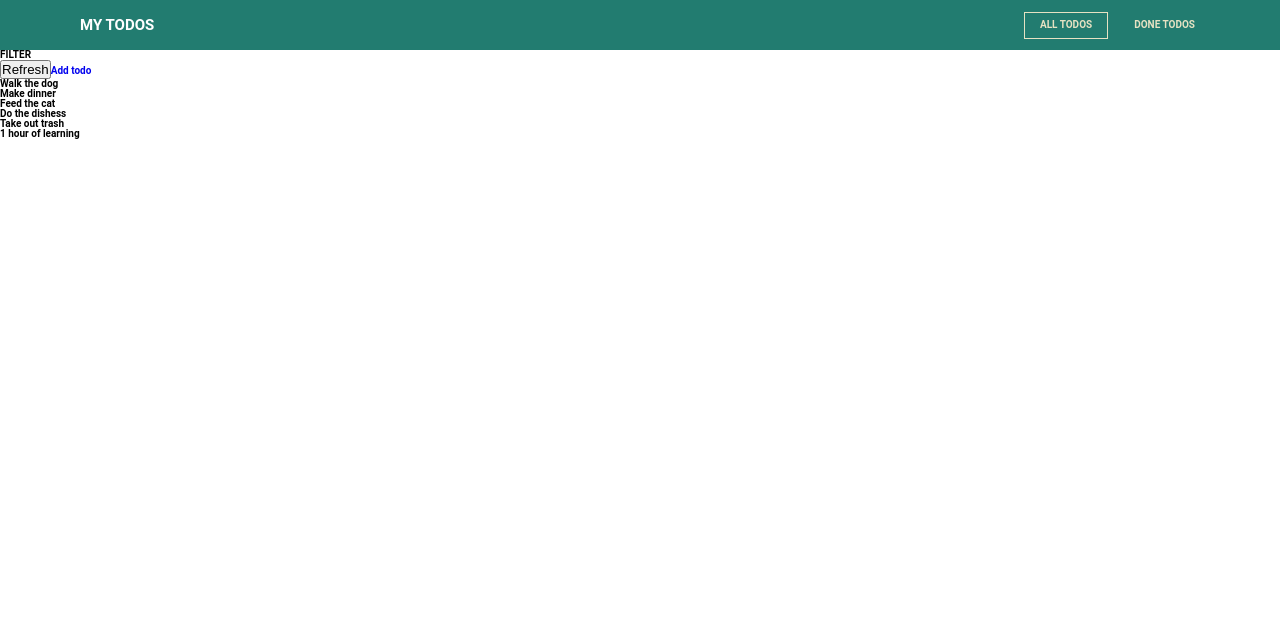
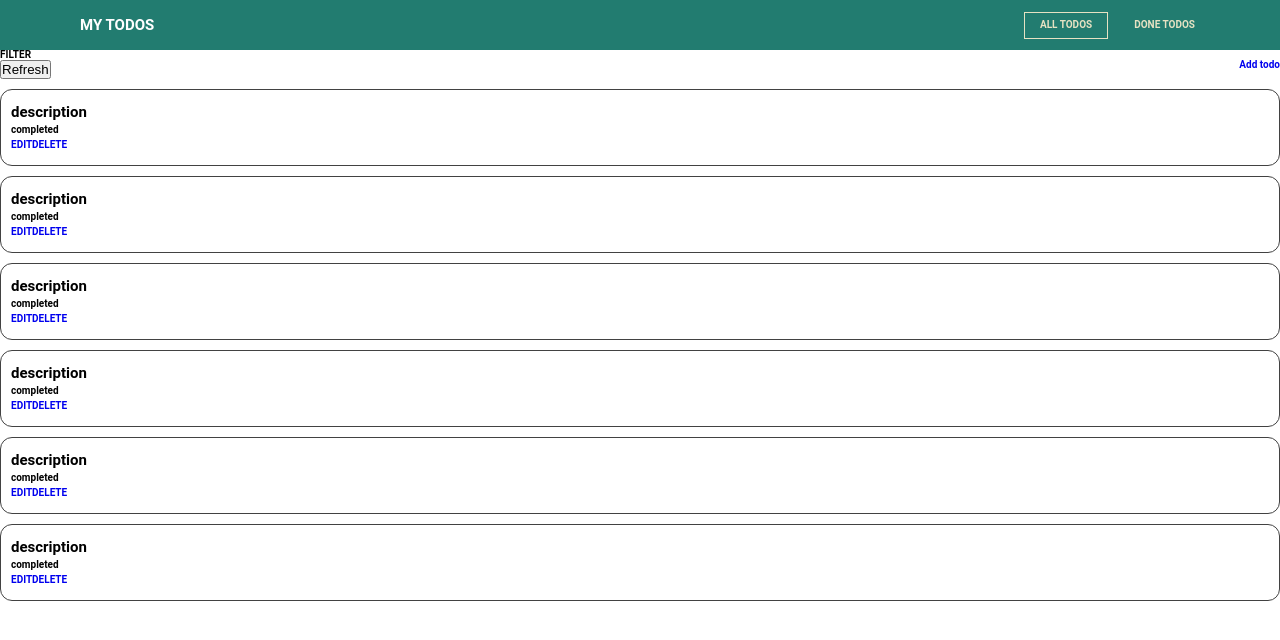
Before and after one commit to Jean-f-05/todo-list, a Vue app: page /todos in a window 1280 px wide. Shown: the top 640 px of the page. Built offline with nearby package versions, Linux system fonts and the light colour scheme.

Commit message:
feat: addded todo item component, props & styles

```diff
--- /dev/null
+++ b/src/components/todos/TodoItem.vue
@@ -0,0 +1,51 @@
+<template>
+  <li>
+    <h3>{{ "description" }}</h3>
+    <h4>{{ "completed" }}</h4>
+    <div class="action">
+      <router-link :to="todoEditLink">EDIT</router-link>
+      <router-link :to="todoDeleteLink">DELETE</router-link>
+    </div>
+  </li>
+</template>
+
+<script>
+export default {
+  propos: ["id", "description", "createdAt", "completed"],
+  computed: {
+    todoEditLink() {
+      return this.$route.path + "/" + this.id + "/edit";
+    },
+    todoDeleteLink() {
+      return this.$route.path + "/" + this.id + "/delete";
+    },
+  },
+};
+</script>
+
+<style scoped>
+li {
+  margin: 1rem 0;
+  border: 1px solid #424242;
+  border-radius: 12px;
+  padding: 1rem;
+}
+
+h3 {
+  font-size: 1.5rem;
+}
+
+h3,
+h4 {
+  margin: 0.5rem 0;
+}
+
+div {
+  margin: 0.5rem 0;
+}
+
+.actions {
+  display: flex;
+  justify-content: flex-end;
+}
+</style>
--- a/src/pages/Todos/TodoDetails/TodoDetails.vue
+++ b/src/pages/Todos/TodoDetails/TodoDetails.vue
@@ -1,7 +1,7 @@
 <template>
   <section>TODO DETAILS</section>
   <RouterView></RouterView>
-  <RouterLink to="/todos/1/update">EDIT</RouterLink>
+  <RouterLink to="/todos/1/edit">EDIT</RouterLink>
   <hr />
 
   <RouterLink to="/todos/1/delete">DELETE</RouterLink>
--- a/src/pages/Todos/TodosList/TodosList.vue
+++ b/src/pages/Todos/TodosList/TodosList.vue
@@ -6,16 +6,24 @@
       <router-link to="/add">Add todo</router-link>
     </div>
     <ul v-if="hasTodos">
-      <li v-for="todo in filteredTodos" :key="todo.id">
-        {{ todo.description }}
-      </li>
+      <todo-item
+        v-for="todo in filteredTodos"
+        :key="todo.id"
+        :id="todo.id"
+        :description="todo.description"
+        :created-at="todo.createdAt"
+        :completed="todo.completed"
+      ></todo-item>
     </ul>
     <h3 v-else>NO TODOS</h3>
   </section>
 </template>
 
 <script>
+import TodoItem from "../../../components/todos/TodoItem.vue";
+
 export default {
+  components: { TodoItem },
   computed: {
     filteredTodos() {
       return this.$store.getters["todos/todos"];
@@ -26,3 +34,16 @@ export default {
   },
 };
 </script>
+
+<style scoped>
+ul {
+  list-style: none;
+  margin: 0;
+  padding: 0;
+}
+
+.controls {
+  display: flex;
+  justify-content: space-between;
+}
+</style>
--- a/src/router/index.js
+++ b/src/router/index.js
@@ -21,7 +21,7 @@ const router = createRouter({
       path: "/todos/:id",
       name: null,
       component: TodoDetails,
-      children: [{ path: "delete" }, { path: "update", component: TodoEdit }],
+      children: [{ path: "delete" }, { path: "edit", component: TodoEdit }],
     },
     {
       path: "/:notFound(.*)",
```
